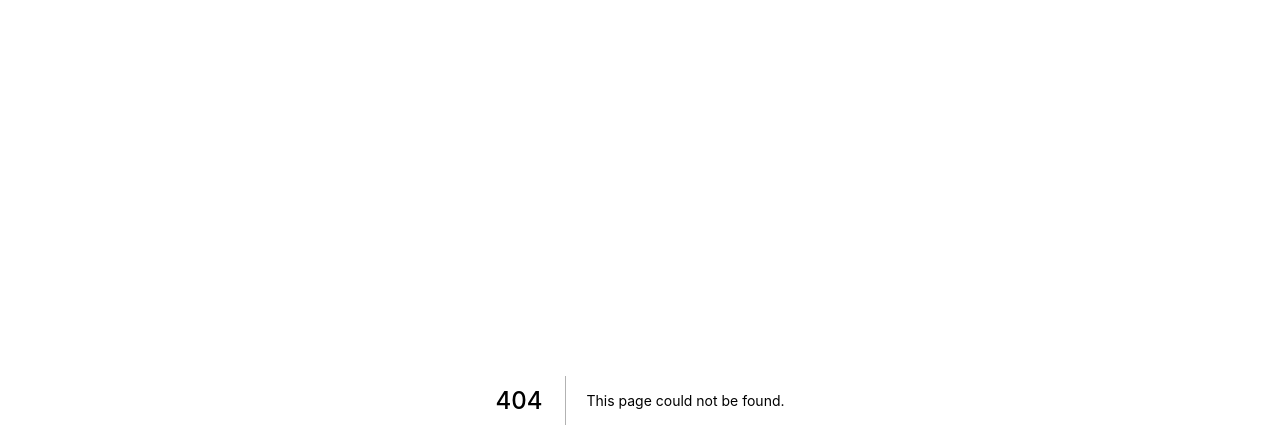
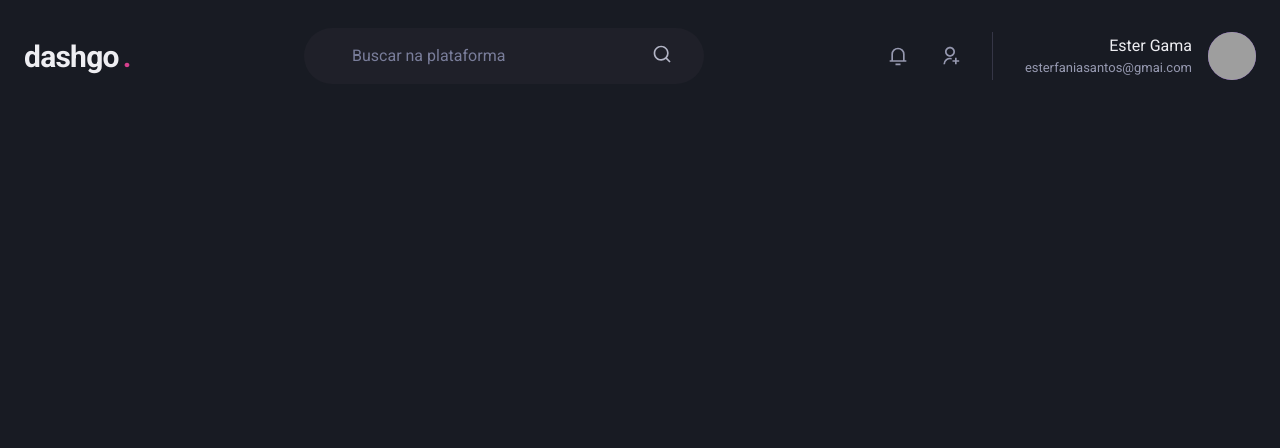
Before and after one commit to esterfania/dashgo, a Next.js app: page /dashboard in a window 1280 px wide. Before the commit this address had no page. Shown: the top 448 px of the page. Built offline with nearby package versions, Linux system fonts and the light colour scheme; grey boxes are pictures that could not be loaded.

Commit message:
feat: add header component and create dashboard page

```diff
--- /dev/null
+++ b/src/components/Header.tsx
@@ -0,0 +1,86 @@
+import {
+  Flex,
+  Text,
+  Input as ChakraInput,
+  Icon,
+  HStack,
+  Box,
+  Avatar,
+} from '@chakra-ui/react';
+import {
+  RiNotification3Line,
+  RiSearchLine,
+  RiUserAddLine,
+} from 'react-icons/ri';
+export function Header() {
+  return (
+    <Flex
+      w='100%'
+      as='header'
+      maxWidth={1480}
+      h='20'
+      mx='auto'
+      mt='4'
+      px='6'
+      align='center'
+    >
+      <Text fontSize='3xl' fontWeight='bold' letterSpacing='tight' w='64'>
+        dashgo
+        <Text color='pink.500' ml='1' as='span'>
+          .
+        </Text>
+      </Text>
+
+      <Flex
+        as='label'
+        flex='1'
+        py='4'
+        px='8'
+        ml='6'
+        maxWidth={400}
+        alignSelf='center'
+        color='gray.200'
+        position='relative'
+        bg='gray.800'
+        borderRadius='full'
+      >
+        <ChakraInput
+          color='gray.50'
+          variant='unstyled'
+          px='4'
+          mr='4'
+          placeholder='Buscar na plataforma'
+          _placeholder={{ color: 'gray.400' }}
+        />
+        <Icon as={RiSearchLine} fontSize='20' />
+      </Flex>
+      <Flex alig='center' ml='auto'>
+        <HStack
+          spacing='8'
+          mx='8'
+          pr='8'
+          py='1'
+          color='gray.300'
+          borderRightWidth={1}
+          borderColor='gray.700'
+        >
+          <Icon as={RiNotification3Line} fontSize='20' />
+          <Icon as={RiUserAddLine} fontSize='20' />
+        </HStack>
+        <Flex align='center'>
+          <Box mr='4' textAlign='right'>
+            <Text>Ester Gama</Text>
+            <Text color='gray.300' fontSize='small'>
+              esterfaniasantos@gmai.com
+            </Text>
+          </Box>
+          <Avatar
+            size='md'
+            name='Ester Gama'
+            src='https://github.com/esterfania.png'
+          />
+        </Flex>
+      </Flex>
+    </Flex>
+  );
+}
--- /dev/null
+++ b/src/pages/dashboard.tsx
@@ -0,0 +1,5 @@
+import { Header } from '../components/Header';
+
+export default function Dashboard() {
+  return <Header></Header>;
+}
```
